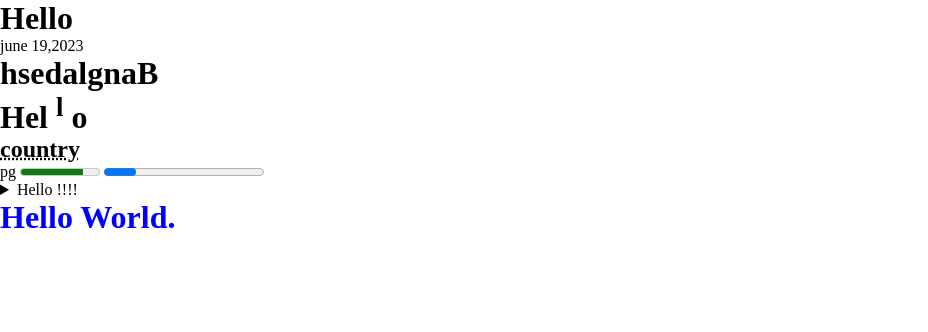
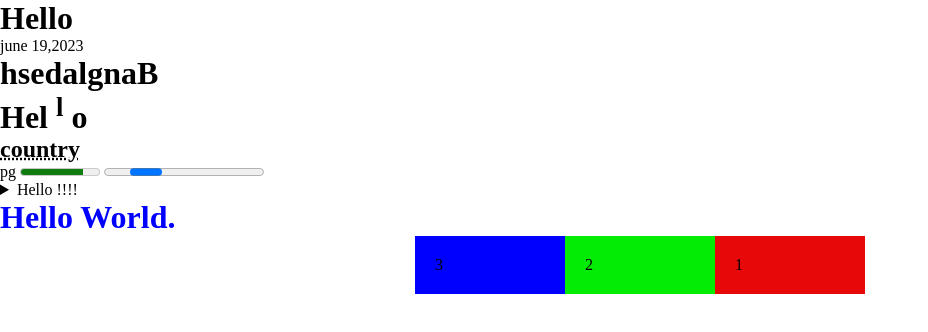
Before and after one commit to rifat3790/Digital-Project, a plain HTML site: page test.html in a window 1280 px wide. Shown: the whole page, without its empty margins (0-928 px from the left). Drawn offline with Linux system fonts and the light colour scheme.

Commit message:
Color add

```diff
--- a/style/test.css
+++ b/style/test.css
@@ -5,5 +5,27 @@
 }
 .test{
     color: blue;
-    cursor: pointer
+    cursor: pointer;
 }
+
+.container{
+    display: flex;
+    justify-content:center;
+    align-items: center;
+    flex-direction: row-reverse;
+
+}
+
+.box{
+    padding: 20px;
+    background-color: rgb(231, 9, 9);
+    width: 110px;
+
+}
+.box2{
+
+    background-color: rgb(3, 236, 3);
+}
+.box3{
+    background-color: blue;
+}
--- a/test.html
+++ b/test.html
@@ -30,5 +30,16 @@
     <h1 class="test">Hello World.</h1>
 
 
+    <div class="container">
+
+        <div class="box">1</div>
+        <div class="box box2">2</div>
+        <div class="box box3">3</div>
+
+
+
+    </div>
+
+
 </body>
 </html>
```
